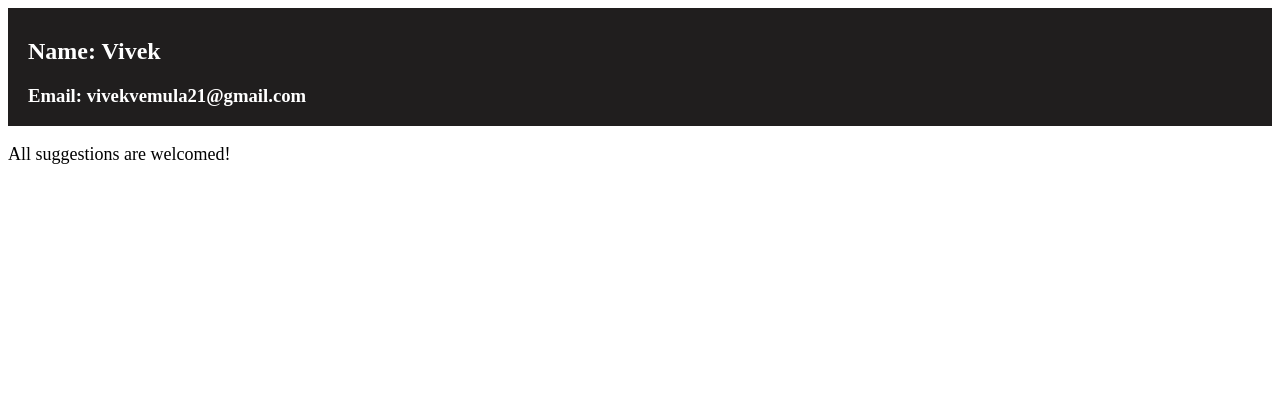
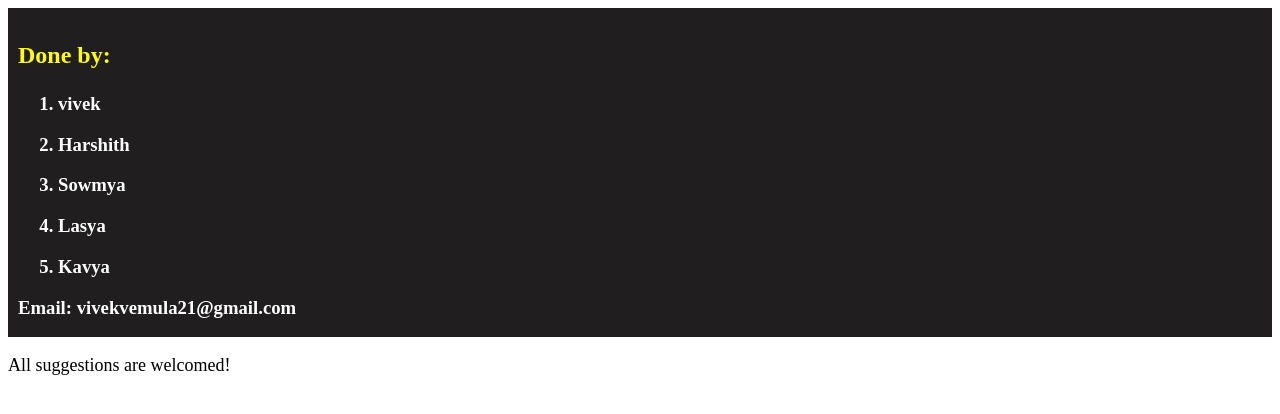
Before and after one commit to Harshith150/genomic, a Flask app: page /about in a window 1280 px wide. Shown: the top 414 px of the page. Run offline with Flask 3, Linux system fonts and the light colour scheme; parts of the project's set-up code (start-up, migrations or seed data) failed here and were passed over.

Commit message:
about update

```diff
--- a/templates/about.html
+++ b/templates/about.html
@@ -7,7 +7,7 @@
         .na {
             margin-top: 10px;
             color: white;
-            margin-left: 20px;
+            margin-left: 10px;
         }
         .mi {
             height: 200px;
@@ -23,7 +23,14 @@
     <body>
         <div class="content">
         <div class="na">
-            <h2><strong>Name: Vivek</strong></h2>
+            <h3 style="color: yellow;font-size:x-large;"><strong>Done by:</strong></h3>
+            <ol>
+                <h3><li>vivek</li></h3>
+                <h3><li>Harshith</li></h3>
+                <h3><li>Sowmya</li></h3>
+                <h3><li>Lasya</li></h3>
+                <h3><li>Kavya</li></h3>
+            </ol>
             <h3>Email: vivekvemula21@gmail.com</h3>
         </div>
         <!--<img class='mi' src="{{url_for('static',filename='samp.jpg')}}" alt="error loading">-->
```
